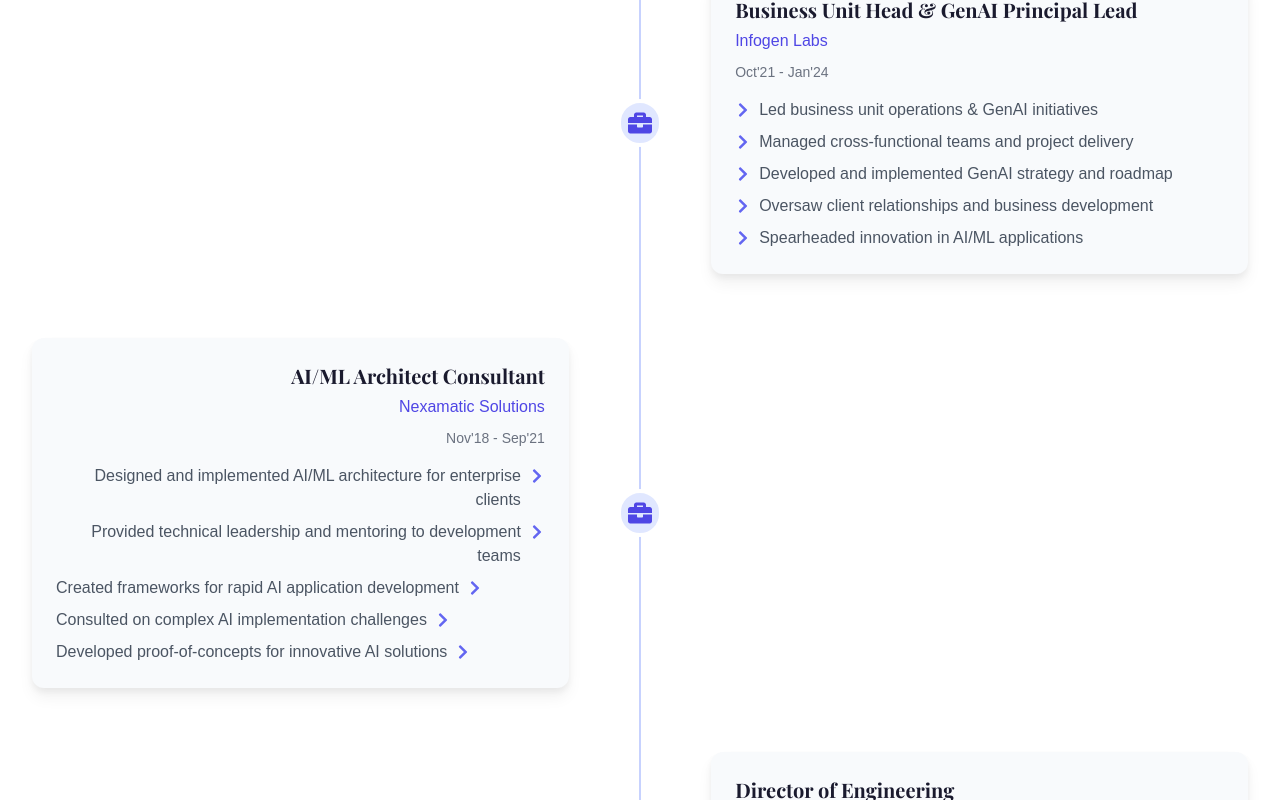
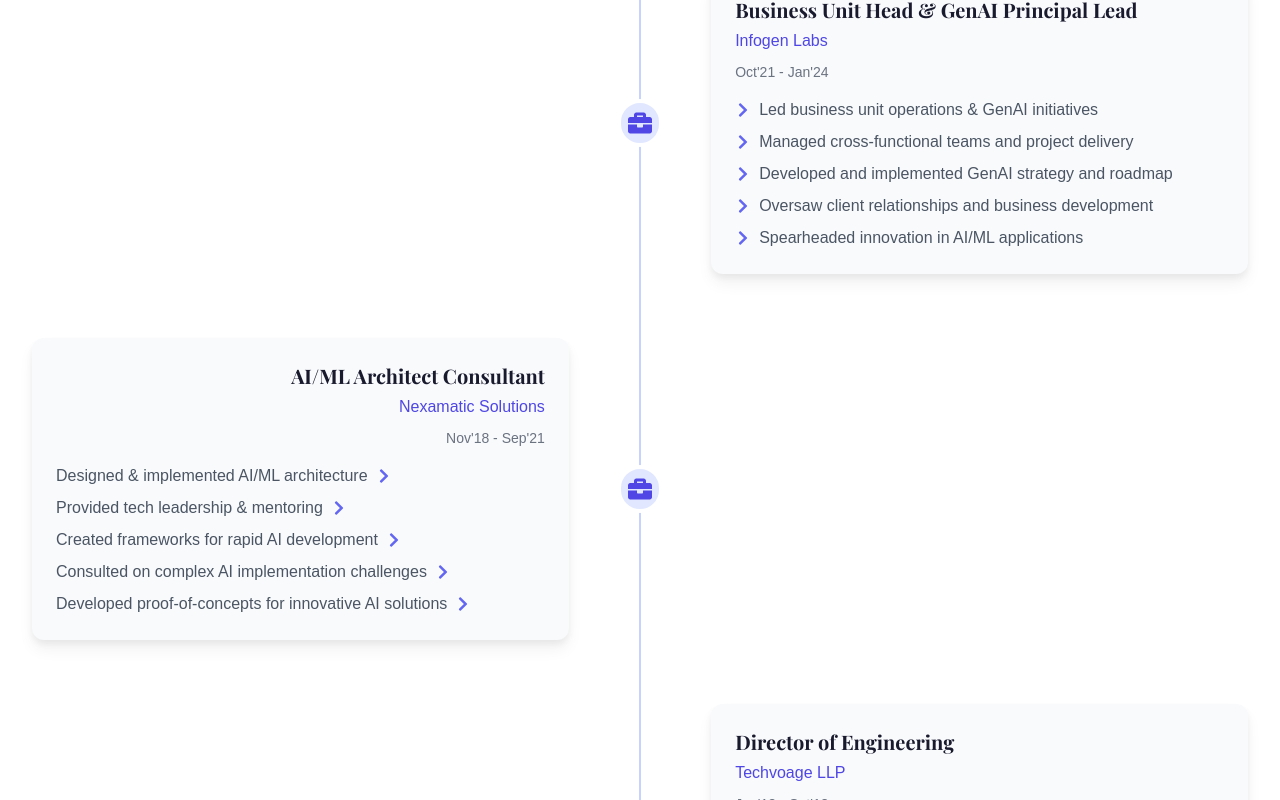
Before and after one commit to Sampathkumarvpatil/DrSampath, a React (Create React App) app in the folder frontend/: page /experience in a window 1280 px wide. Shown: the part 1888-2688 px from the top of the page. Built offline with nearby package versions, Linux system fonts and the light colour scheme; a web font is replaced by a local one.

Commit message:
auto-commit for 5c6a96a1-64d5-45a3-9032-5b9943a96332

```diff
--- a/frontend/src/pages/Experience.js
+++ b/frontend/src/pages/Experience.js
@@ -38,9 +38,9 @@
       company: "Nexamatic Solutions",
       duration: "Nov'18 - Sep'21",
       responsibilities: [
-        "Designed and implemented AI/ML architecture for enterprise clients",
-        "Provided technical leadership and mentoring to development teams",
-        "Created frameworks for rapid AI application development",
+        "Designed & implemented AI/ML architecture",
+        "Provided tech leadership & mentoring",
+        "Created frameworks for rapid AI development",
         "Consulted on complex AI implementation challenges",
         "Developed proof-of-concepts for innovative AI solutions"
       ],
```
